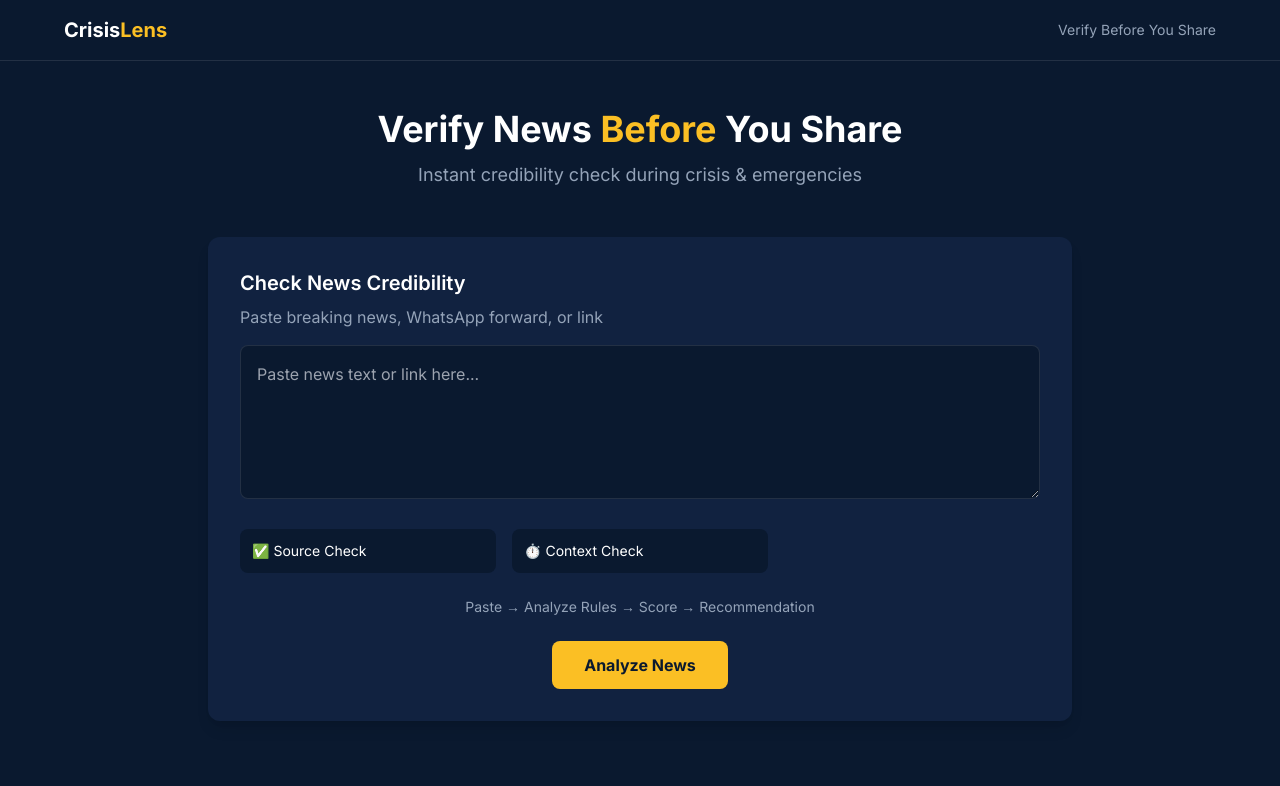
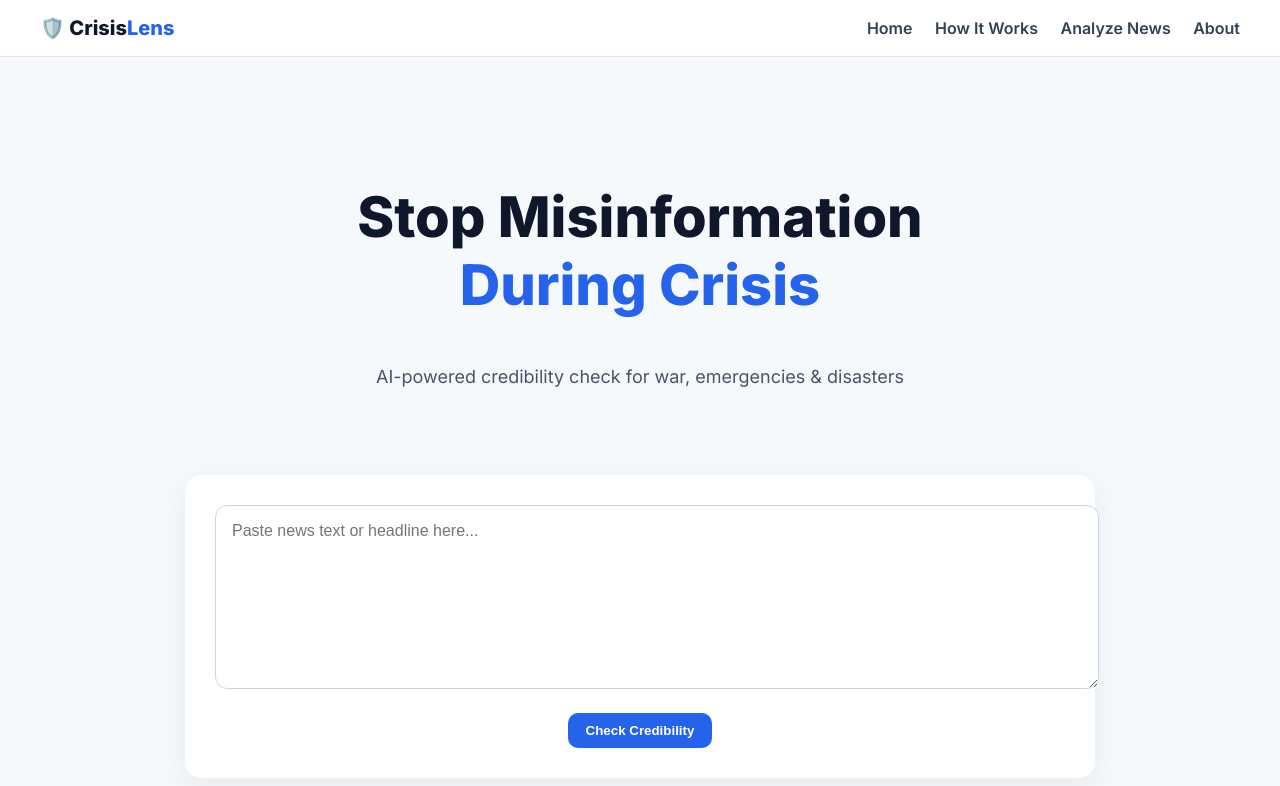
Before and after one commit to YashwantkumarPolaki/Crisis-Lens, a plain HTML site: page index.html in a window 1280 px wide. Drawn offline with nearby package versions, Linux system fonts and the light colour scheme.

Commit message:
UI updated

```diff
--- a/index.html
+++ b/index.html
@@ -1,180 +1,167 @@
 <!DOCTYPE html>
 <html lang="en">
 <head>
-  <meta charset="UTF-8" />
-  <meta name="viewport" content="width=device-width, initial-scale=1.0"/>
-  <title>CrisisLens – Verify Before You Share</title>
+<meta charset="UTF-8">
+<meta name="viewport" content="width=device-width, initial-scale=1.0">
+<title>CrisisLens – Verify Before You Share</title>
 
-  <script src="https://cdn.tailwindcss.com"></script>
-  <link href="https://fonts.googleapis.com/css2?family=Inter:wght@400;600;700&display=swap" rel="stylesheet">
+<link href="https://fonts.googleapis.com/css2?family=Inter:wght@400;600;700;800&display=swap" rel="stylesheet">
 
-  <script>
-    tailwind.config = {
-      theme: {
-        extend: {
-          colors: {
-            dark: "#0a192f",
-            card: "#112240",
-            accent: "#fbbf24",
-            danger: "#ef4444",
-            muted: "#94a3b8"
-          },
-          fontFamily: {
-            inter: ["Inter", "sans-serif"]
-          }
-        }
-      }
-    }
-  </script>
+<style>
+body{
+  margin:0;
+  font-family:Inter,sans-serif;
+  background:#f6f9fc;
+  color:#0f172a;
+}
+header{
+  background:#fff;
+  border-bottom:1px solid #e5e7eb;
+  padding:16px 40px;
+  display:flex;
+  justify-content:space-between;
+  align-items:center;
+}
+.logo{font-weight:800;font-size:20px}
+.logo span{color:#2563eb}
+nav a{
+  margin-left:18px;
+  text-decoration:none;
+  font-weight:600;
+  color:#334155;
+}
+.btn{
+  background:#2563eb;
+  color:white;
+  padding:10px 18px;
+  border-radius:10px;
+  border:none;
+  cursor:pointer;
+  font-weight:600;
+}
+.hero{
+  text-align:center;
+  padding:80px 20px 30px;
+}
+.hero h1{font-size:56px;font-weight:800}
+.hero h1 span{color:#2563eb}
+.hero p{color:#475569;font-size:18px}
+
+.card{
+  background:white;
+  max-width:850px;
+  margin:40px auto;
+  padding:30px;
+  border-radius:16px;
+  box-shadow:0 10px 30px rgba(0,0,0,.06);
+}
+textarea{
+  width:100%;
+  height:150px;
+  padding:16px;
+  border-radius:12px;
+  border:1px solid #cbd5e1;
+  font-size:16px;
+  font-family: sans-serif;
+}
+.center{text-align:center;margin-top:20px}
+
+#result{
+  display:none;
+  margin-top:30px;
+  border-top:1px solid #e5e7eb;
+  padding-top:20px;
+}
+.bar{
+  height:10px;
+  border-radius:10px;
+  background:#e5e7eb;
+  overflow:hidden;
+}
+.fill{
+  height:100%;
+  background:#2563eb;
+}
+.safe{color:#16a34a}
+.warn{color:#dc2626}
+</style>
 </head>
 
-<body class="bg-dark text-white font-inter min-h-screen">
+<body>
 
-<header class="border-b border-white/10 p-4">
-  <div class="max-w-6xl mx-auto flex justify-between items-center">
-    <h1 class="text-xl font-bold">
-      Crisis<span class="text-accent">Lens</span>
-    </h1>
-    <span class="text-sm text-muted">Verify Before You Share</span>
-  </div>
+<header>
+  <div class="logo">🛡️ Crisis<span>Lens</span></div>
+  <nav>
+    <a href="#">Home</a>
+    <a href="#">How It Works</a>
+    <a href="#">Analyze News</a>
+    <a href="#">About</a>
+  </nav>
 </header>
 
-<main class="max-w-4xl mx-auto px-4 py-12">
+<section class="hero">
+  <h1>Stop Misinformation<br><span>During Crisis</span></h1>
+  <p>AI-powered credibility check for war, emergencies & disasters</p>
+</section>
 
-  <section class="text-center mb-12">
-    <h2 class="text-4xl font-bold mb-3">
-      Verify News <span class="text-accent">Before</span> You Share
-    </h2>
-    <p class="text-muted text-lg">
-      Instant credibility check during crisis & emergencies
-    </p>
-  </section>
-
-  <section class="bg-card rounded-xl p-8 shadow-lg mb-12">
-    <h3 class="text-xl font-semibold mb-2">Check News Credibility</h3>
-    <p class="text-muted mb-4">Paste breaking news, WhatsApp forward, or link</p>
-
-    <textarea
-      id="newsInput"
-      rows="5"
-      placeholder="Paste news text or link here..."
-      class="w-full p-4 rounded-lg bg-dark border border-white/10 focus:outline-none focus:border-accent mb-6"
-    ></textarea>
-
-    <div class="grid grid-cols-1 md:grid-cols-3 gap-4 mb-6 text-sm">
-      <div class="bg-dark p-3 rounded-lg">✅ Source Check</div>
-
-      <div class="bg-dark p-3 rounded-lg">⏱️ Context Check</div>
-    </div>
-
-    <div class="text-center text-muted text-sm mb-6">
-      Paste → Analyze Rules → Score → Recommendation
-    </div>
-
-    <div class="text-center">
-      <button onclick="analyze()"
-        class="bg-accent text-dark font-bold px-8 py-3 rounded-lg hover:scale-105 transition">
-        Analyze News
-      </button>
-    </div>
-  </section>
+<section class="card">
+  <textarea id="newsInput" placeholder="Paste news text or headline here..."></textarea>
+  <div class="center">
+    <button class="btn" onclick="analyze()">Check Credibility</button>
+  </div>
 
   <!-- RESULT -->
-  <section id="result" class="hidden bg-card rounded-xl p-8 shadow-lg">
-    <div class="flex justify-between items-center mb-6">
-      <h3 class="text-xl font-semibold">Credibility Result</h3>
-      <span id="score" class="text-3xl font-bold">--</span>
-    </div>
+  <div id="result">
+    <h3>Credibility Result</h3>
+    <h2 id="finalScore">--%</h2>
+    <p id="statusText"></p>
 
-    <div class="space-y-4 mb-6">
-      <div>
-        <div class="flex justify-between text-sm mb-1">
-          <span>Source Reliability</span><span id="s1">--</span>
-        </div>
-        <div class="h-2 bg-dark rounded">
-          <div id="b1" class="h-2 rounded"></div>
-        </div>
-      </div>
+    <p>Source Reliability</p>
+    <div class="bar"><div id="b1" class="fill"></div></div>
 
-      <div>
-        <div class="flex justify-between text-sm mb-1">
-          <span>Content Consistency</span><span id="s2">--</span>
-        </div>
-        <div class="h-2 bg-dark rounded">
-          <div id="b2" class="h-2 rounded"></div>
-        </div>
-      </div>
+    <p>Content Consistency</p>
+    <div class="bar"><div id="b2" class="fill"></div></div>
 
-      <div>
-        <div class="flex justify-between text-sm mb-1">
-          <span>Cross Verification</span><span id="s3">--</span>
-        </div>
-        <div class="h-2 bg-dark rounded">
-          <div id="b3" class="h-2 rounded"></div>
-        </div>
-      </div>
-    </div>
+    <p>Cross Verification</p>
+    <div class="bar"><div id="b3" class="fill"></div></div>
 
-    <div id="statusBox" class="p-4 rounded-lg">
-      <p id="statusText" class="font-semibold mb-2"></p>
-      <ul id="reasons" class="text-sm text-muted space-y-1"></ul>
-    </div>
-  </section>
-
-</main>
+    <ul id="reasons"></ul>
+  </div>
+</section>
 
 <script>
-function analyze() {
-  const text = document.getElementById("newsInput").value.toLowerCase();
-  if (!text) return alert("Paste some news first");
+function analyze(){
+  const text = document.getElementById("newsInput").value.toLowerCase().trim();
+  if(!text){ alert("Paste some news first"); return; }
 
-  const redFlags = [
-    "breaking",
-    "share immediately",
-    "secret",
-    "lockdown",
-    "internet shutdown",
-    "government insiders",
-    "urgent"
+  const redFlags=[
+    "breaking","urgent","share immediately","secret",
+    "lockdown","internet shutdown","government insiders"
   ];
 
-  let hits = redFlags.filter(w => text.includes(w));
+  const found = redFlags.filter(w=>text.includes(w));
+  const fake = found.length >= 2;
 
-  const fake = hits.length >= 2;
+  let score = fake ? 35 : 85;
+  let s1 = fake ? 40 : 90;
+  let s2 = fake ? 30 : 85;
+  let s3 = fake ? 35 : 80;
 
-  document.getElementById("result").classList.remove("hidden");
+  document.getElementById("result").style.display="block";
+  document.getElementById("finalScore").innerText = score + "%";
 
-  if (fake) {
-    setResult(35, 40, 30, 35, "⚠️ Use Caution", hits, "danger");
-  } else {
-    setResult(85, 90, 85, 80, "✅ Safe to Share", [], "accent");
-  }
+  document.getElementById("statusText").innerHTML =
+    fake ? "<b class='warn'>⚠ Use Caution</b>" : "<b class='safe'>✔ Safe to Share</b>";
 
-  window.scrollTo({ top: document.body.scrollHeight, behavior: "smooth" });
-}
+  document.getElementById("b1").style.width = s1+"%";
+  document.getElementById("b2").style.width = s2+"%";
+  document.getElementById("b3").style.width = s3+"%";
 
-function setResult(total, s1, s2, s3, status, flags, color) {
-  document.getElementById("score").innerText = total + "%";
-  document.getElementById("score").className = `text-3xl font-bold text-${color}`;
+  document.getElementById("reasons").innerHTML =
+    found.length ? found.map(w=>`<li>⚠ Trigger word: ${w}</li>`).join("") :
+    "<li>✔ No major red flags detected</li>";
 
-  setBar("b1", "s1", s1, color);
-  setBar("b2", "s2", s2, color);
-  setBar("b3", "s3", s3, color);
-
-  document.getElementById("statusText").innerText = "Status: " + status;
-  document.getElementById("statusBox").className = `p-4 rounded-lg bg-${color}/10`;
-
-  const list = document.getElementById("reasons");
-  list.innerHTML = flags.length
-    ? flags.map(f => `<li>⚠️ Trigger word: "${f}"</li>`).join("")
-    : "<li>✔ No major red flags detected</li>";
-}
-
-function setBar(bar, label, value, color) {
-  document.getElementById(label).innerText = value + "%";
-  const el = document.getElementById(bar);
-  el.style.width = value + "%";
-  el.className = `h-2 rounded bg-${color}`;
+  window.scrollTo({top:document.body.scrollHeight,behavior:"smooth"});
 }
 </script>
 
```
